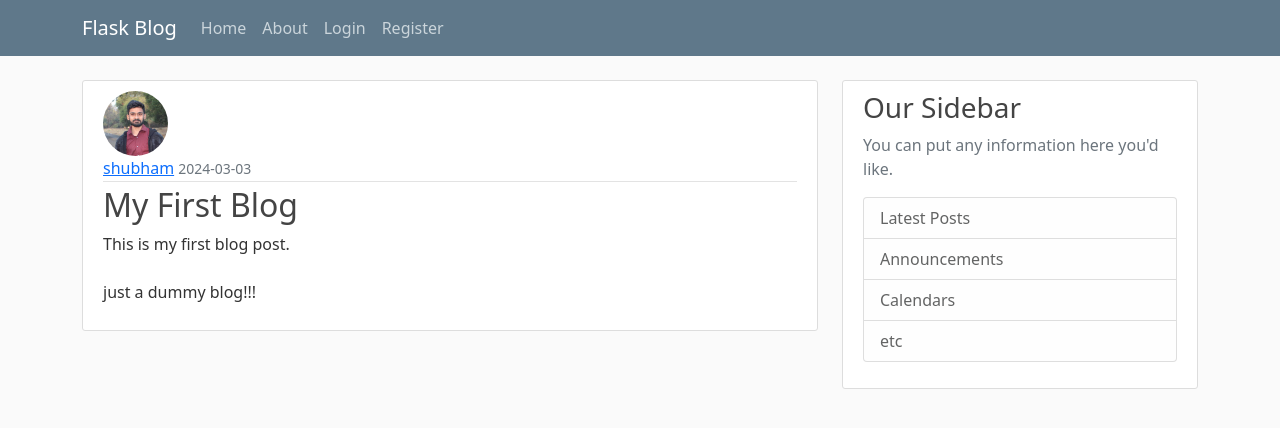
After one commit to Shubham-232302/Flask_p, a Flask app: page /post/1 in a window 1280 px wide. The commit adds this page. Shown: the top 428 px of the page. Run offline with Flask 3, Linux system fonts and the light colour scheme.

Commit message:
create, update and delete operations

```diff
--- a/flask_blog_project/flask_blog/routes.py
+++ b/flask_blog_project/flask_blog/routes.py
@@ -1,31 +1,34 @@
-from flask import render_template, url_for, flash, redirect, request
+from flask import render_template, url_for, flash, redirect, request, abort
 from flask_blog import app, db, bcrypt
 from PIL import Image
 import secrets
 import os
-from flask_blog.forms import RegistrationForm, LoginForm, UpdateAccountForm
+from flask_blog.forms import RegistrationForm, LoginForm, UpdateAccountForm, PostForm
 from flask_blog.models import User, Post
 from flask_login import login_user, current_user, logout_user, login_required
 
 
 
-posts = [
-    {
-    'author': 'Shubham Deodhar',
-    'title': 'My First Blog',
-    'content': 'This is the content',
-    'date_posted':'28-feb-2024'
-        },
-    {
-        'author': 'new user',
-    'title': 'new Blog',
-    'content': 'This is the new content',
-    'date_posted':'28-feb-1900'
-    }
-]
+# posts = [
+#     {
+#     'author': 'Shubham Deodhar',
+#     'title': 'My First Blog',
+#     'content': 'This is the content',
+#     'date_posted':'28-feb-2024'
+#         },
+#     {
+#         'author': 'new user',
+#     'title': 'new Blog',
+#     'content': 'This is the new content',
+#     'date_posted':'28-feb-1900'
+#     }
+# ]
+
+
 
 @app.route("/")
 def home():
+    posts = Post.query.all()
     return render_template("home.html", posts=posts)
 
 @app.route("/about")
@@ -111,3 +114,52 @@ def account():
         form.email.data = current_user.email
     image_file = url_for('static', filename = 'profile_pics/'+current_user.image_file)
     return render_template('account.html', title = 'Account', image_file = image_file, form=form)
+
+@app.route('/post/new', methods=['GET', 'POST'])
+@login_required
+def new_post():
+    form = PostForm()
+    if form.validate_on_submit():
+        post = Post(title=form.title.data, content = form.content.data, author=current_user)
+        db.session.add(post)
+        db.session.commit()
+        flash('Yuor post has been created successfully', 'success')
+        return redirect(url_for('home'))
+    return render_template('create_post.html', title = "New Post", form = form, legend = 'New Post')
+
+
+@app.route('/post/<int:post_id>')
+def post(post_id):
+    post = Post.query.get_or_404(post_id)
+    return render_template('post.html', title=post.title, post=post)
+
+@app.route('/post/<int:post_id>/update', methods=['GET', 'POST'])
+@login_required
+def update_post(post_id):
+    post = Post.query.get_or_404(post_id)
+    if post.author != current_user:
+        abort(403)
+    form = PostForm()
+    if form.validate_on_submit():
+        post.title = form.title.data
+        post.content = form.content.data
+        db.session.commit()
+        flash('Your post has been updated', 'success')
+        return redirect(url_for('post', post_id=post.id))
+    elif request.method == 'GET':
+        form.title.data = post.title
+        form.content.data = post.content
+    return render_template('create_post.html', title='Update Post', form=form, legend = 'Update Post')
+
+
+@app.route('/post/<int:post_id>/delete', methods=['POST'])
+@login_required
+def delete_post(post_id):
+    post = Post.query.get_or_404(post_id)
+    if post.author != current_user:
+        abort(403)
+
+    db.session.delete(post)
+    db.session.commit()
+    flash('Your post has been deleted successfully', 'success')
+    return redirect(url_for('home'))
--- a/flask_blog_project/flask_blog/templates/layout.html
+++ b/flask_blog_project/flask_blog/templates/layout.html
@@ -31,6 +31,7 @@
               <div class="navbar-nav">
                 {% if current_user.is_authenticated %}
                   <a class="nav-item nav-link" href="{{url_for('account')}}">Account</a>
+                  <a class="nav-item nav-link" href="{{url_for('new_post')}}">New Post</a>
                   <a class="nav-item nav-link" href="{{url_for('logout')}}">Logout</a>
 
                 {% else %}
--- /dev/null
+++ b/flask_blog_project/flask_blog/templates/post.html
@@ -0,0 +1,40 @@
+{% extends "layout.html" %}
+
+{% block start %}
+    <article class="media content-section">
+      <img class="rounded-circle article-img" src="{{ url_for('static',filename='profile_pics/'+post.author.image_file) }}">
+        <div class="media-body">
+          <div class="article-metadata">
+            <a class="mr-2" href="#">{{ post.author.username }}</a>
+            <small class="text-muted">{{ post.date_posted.strftime('%Y-%m-%d') }}</small>
+            {% if post.author == current_user %}
+                <div>
+                    <a class="btn btn-primary btn-sm" href="{{url_for('update_post', post_id=post.id)}}">Update</a>
+                    <button type = "button" class="btn btn-danger btn-sm"  data-bs-toggle="modal" data-bs-target="#deleteModal">Delete</button>
+
+                </div>
+            {% endif %}
+          </div>
+          <h2 class="article-title">{{ post.title }}</h2>
+          <p class="article-content">{{ post.content }}</p>
+        </div>
+      </article>
+
+      <!-- Modal -->
+<div class="modal fade" id="deleteModal" tabindex="-1" aria-labelledby="deleteModalLabel" aria-hidden="true">
+    <div class="modal-dialog">
+      <div class="modal-content">
+        <div class="modal-header">
+          <h5 class="modal-title" id="exampleModalLabel">Delete Post??</h5>
+          <button type="button" class="btn-close" data-bs-dismiss="modal" aria-label="Close"></button>
+        </div>
+        <div class="modal-footer">
+          <button type="button" class="btn btn-secondary" data-bs-dismiss="modal">Close</button>
+          <form action="{{url_for('delete_post', post_id=post.id)}}" method="POST">
+            <input class="btn btn-danger" type="submit" value="Delete">
+          </form>
+        </div>
+      </div>
+    </div>
+  </div>
+{% endblock %}
```
Also changed, not shown: flask_blog_project/flask_blog/forms.py (+7 -1 lines), flask_blog_project/flask_blog/templates/create_post.html (added, +42 -0 lines), flask_blog_project/flask_blog/templates/home.html (+4 -3 lines), flask_blog_project/instance/site.db.
